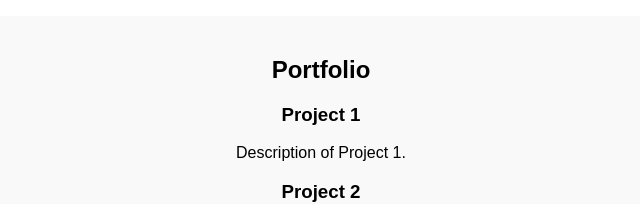
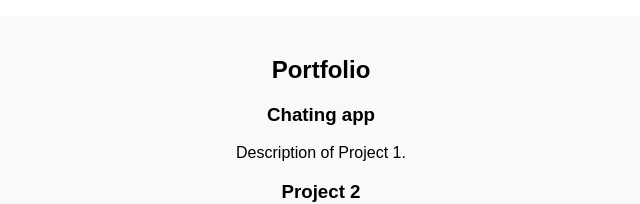
Before and after one commit to lakshmivenkateswara2356/mynewbusinesswebsite, a React (Create React App) app: page / in a window 1280 px wide. Shown: the part 1844-2048 px from the top of the page, without its empty margins (319-959 px from the left). Built offline with nearby package versions, Linux system fonts and the light colour scheme.

Commit message:
application

```diff
--- a/src/components/Portfolio/index.js
+++ b/src/components/Portfolio/index.js
@@ -6,7 +6,7 @@ function Portfolio() {
       <h2>Portfolio</h2>
       <div className="portfolio-list">
         <div className="portfolio-item">
-          <h3>Project 1</h3>
+          <h3>Chating app</h3>
           <p>Description of Project 1.</p>
         </div>
         <div className="portfolio-item">
```
